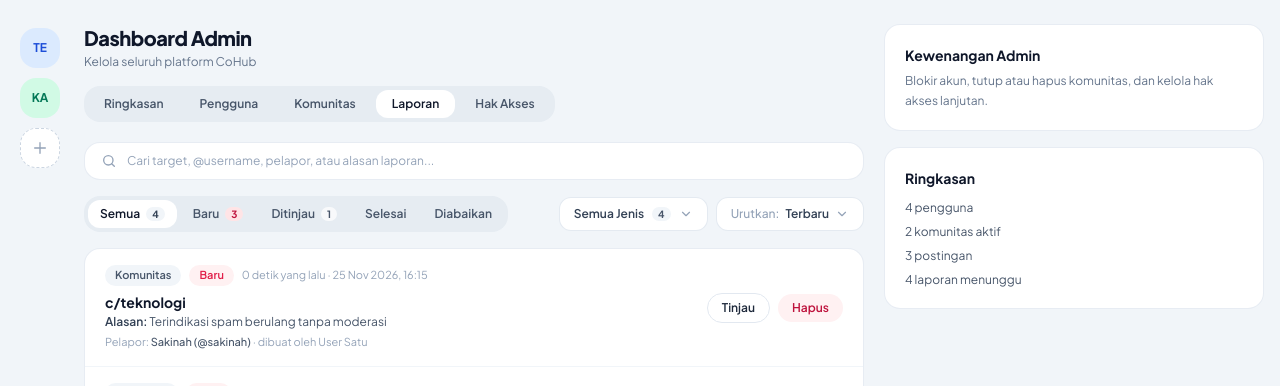
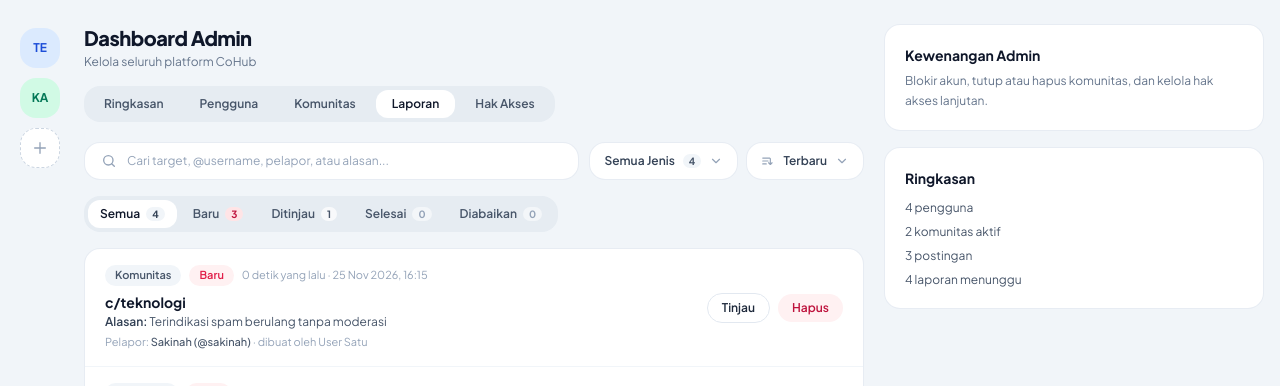
Before and after one commit to Oiyabo/CoHub, a Laravel app: page /admin/reports in a window 1280 px wide. Shown: the part 65-451 px from the top of the page. Run offline with Laravel 12, Linux system fonts and the light colour scheme; a user stored in the database is signed in; data comes from the database, SQL or seed files in the repository; data that the repository does not hold is empty; style sheets or scripts are compiled from the project's sources.

Commit message:
fix(admin-reports): stabilize filter toolbar layout across filter and sort changes
- Align search input with type and sort dropdown controls on a fixed top row
- Keep status filter pills with uniform count badges on a dedicated second row with Reset filter action

```diff
--- a/resources/views/admin/reports.blade.php
+++ b/resources/views/admin/reports.blade.php
@@ -73,8 +73,9 @@
             <span x-text="flashMsg"></span>
         </div>
 
+        <div class="flex flex-col sm:flex-row sm:items-center gap-2.5">
             <form method="GET" action="{{ route('admin.reports.index') }}"
-              class="bg-white rounded-2xl border border-slate-200/80 px-4 py-2.5 shadow-2xs flex items-center gap-2.5">
+                  class="flex-1 min-w-0 bg-white rounded-2xl border border-slate-200/80 px-4 py-2.5 shadow-2xs flex items-center gap-2.5">
                 @if($statusFilter !== 'all')
                     <input type="hidden" name="status" value="{{ $statusFilter }}">
                 @endif
@@ -91,37 +92,15 @@
                 <input type="text"
                        name="search"
                        value="{{ $search }}"
-                   placeholder="Cari target, @username, pelapor, atau alasan laporan..."
-                   class="w-full border-0 bg-transparent p-0 text-xs text-slate-800 placeholder-slate-400 focus:ring-0 focus:outline-none">
-            @if($search !== '' || $statusFilter !== 'all' || $typeFilter !== 'all' || $sort !== 'latest')
-                <a href="{{ route('admin.reports.index') }}" class="text-[11px] font-semibold text-slate-400 hover:text-slate-600 shrink-0">Reset</a>
-            @endif
+                       placeholder="Cari target, @username, pelapor, atau alasan..."
+                       class="w-full min-w-0 border-0 bg-transparent p-0 text-xs text-slate-800 placeholder-slate-400 focus:ring-0 focus:outline-none">
             </form>
 
-        <div class="flex flex-wrap items-center justify-between gap-2.5">
-            <div class="inline-flex items-center gap-1 bg-slate-200/70 p-1 rounded-2xl flex-wrap">
-                @foreach($statusTabs as $statusKey => $statusLabel)
-                    @php
-                        $countVal = $statusCounts[$statusKey] ?? 0;
-                        $isActive = $statusFilter === $statusKey;
-                    @endphp
-                    <a href="{{ $buildFilterUrl(['status' => $statusKey]) }}"
-                       class="px-3 py-1.5 rounded-xl text-xs font-semibold transition-all inline-flex items-center gap-1.5 {{ $isActive ? 'bg-white text-slate-900 shadow-2xs' : 'text-slate-600 hover:text-slate-900' }}">
-                        <span>{{ $statusLabel }}</span>
-                        @if($countVal > 0)
-                            <span class="px-1.5 py-0.5 rounded-full text-[10px] font-bold leading-none {{ $statusKey === 'new' ? 'bg-rose-100 text-rose-700' : ($isActive ? 'bg-slate-100 text-slate-700' : 'bg-white/70 text-slate-600') }}">
-                                {{ $countVal }}
-                            </span>
-                        @endif
-                    </a>
-                @endforeach
-            </div>
-
-            <div class="flex items-center gap-2 flex-wrap">
+            <div class="flex items-center gap-2 shrink-0">
                 <div class="relative" x-data="{ open: false }" @click.outside="open = false">
                     <button type="button"
                             @click="open = !open"
-                            class="px-3.5 py-2 rounded-xl border border-slate-200/90 bg-white hover:border-slate-300 text-xs font-semibold text-slate-700 shadow-2xs inline-flex items-center gap-2 cursor-pointer transition-colors">
+                            class="px-3.5 py-2.5 rounded-2xl border border-slate-200/80 bg-white hover:border-slate-300 text-xs font-semibold text-slate-700 shadow-2xs inline-flex items-center gap-2 whitespace-nowrap cursor-pointer transition-colors">
                         <span>{{ $typeOptions[$typeFilter] ?? 'Semua Jenis' }}</span>
                         <span class="px-1.5 py-0.5 rounded-full text-[10px] font-bold leading-none bg-slate-100 text-slate-600">
                             {{ $typeCounts[$typeFilter] ?? 0 }}
@@ -134,7 +113,7 @@
                     <div x-show="open"
                          x-transition
                          style="display: none;"
-                         class="absolute right-0 mt-1.5 w-48 bg-white rounded-2xl border border-slate-200/90 shadow-lg py-1.5 z-30">
+                         class="absolute left-0 sm:left-auto sm:right-0 mt-1.5 w-48 bg-white rounded-2xl border border-slate-200/90 shadow-lg py-1.5 z-30">
                         @foreach($typeOptions as $typeKey => $typeLabel)
                             <a href="{{ $buildFilterUrl(['type' => $typeKey]) }}"
                                class="px-3.5 py-2 text-xs flex items-center justify-between gap-2 transition-colors {{ $typeFilter === $typeKey ? 'bg-blue-50/70 text-blue-700 font-bold' : 'text-slate-700 hover:bg-slate-50 font-medium' }}">
@@ -150,8 +129,10 @@
                 <div class="relative" x-data="{ open: false }" @click.outside="open = false">
                     <button type="button"
                             @click="open = !open"
-                            class="px-3.5 py-2 rounded-xl border border-slate-200/90 bg-white hover:border-slate-300 text-xs font-semibold text-slate-700 shadow-2xs inline-flex items-center gap-1.5 cursor-pointer transition-colors">
-                        <span class="text-slate-400 font-medium">Urutkan:</span>
+                            class="px-3.5 py-2.5 rounded-2xl border border-slate-200/80 bg-white hover:border-slate-300 text-xs font-semibold text-slate-700 shadow-2xs inline-flex items-center gap-2 whitespace-nowrap cursor-pointer transition-colors">
+                        <svg class="w-3.5 h-3.5 text-slate-400 shrink-0" fill="none" stroke="currentColor" viewBox="0 0 24 24">
+                            <path stroke-linecap="round" stroke-linejoin="round" stroke-width="2" d="M3 7h12M3 12h9m-9 5h6m7-9v10m0 0-3-3m3 3 3-3"></path>
+                        </svg>
                         <span>{{ $sortOptions[$sort] ?? 'Terbaru' }}</span>
                         <svg class="w-3.5 h-3.5 text-slate-400 transition-transform" :class="open ? 'rotate-180' : ''" fill="none" stroke="currentColor" viewBox="0 0 24 24">
                             <path stroke-linecap="round" stroke-linejoin="round" stroke-width="2" d="m6 9 6 6 6-6"></path>
@@ -171,6 +152,31 @@
                     </div>
                 </div>
             </div>
+        </div>
+
+        <div class="flex items-center justify-between gap-2.5 flex-wrap">
+            <div class="inline-flex items-center gap-1 bg-slate-200/70 p-1 rounded-2xl flex-wrap">
+                @foreach($statusTabs as $statusKey => $statusLabel)
+                    @php
+                        $countVal = $statusCounts[$statusKey] ?? 0;
+                        $isActive = $statusFilter === $statusKey;
+                    @endphp
+                    <a href="{{ $buildFilterUrl(['status' => $statusKey]) }}"
+                       class="px-3 py-1.5 rounded-xl text-xs font-semibold transition-all inline-flex items-center gap-1.5 whitespace-nowrap {{ $isActive ? 'bg-white text-slate-900 shadow-2xs' : 'text-slate-600 hover:text-slate-900' }}">
+                        <span>{{ $statusLabel }}</span>
+                        <span class="px-1.5 py-0.5 rounded-full text-[10px] font-bold leading-none {{ $statusKey === 'new' && $countVal > 0 ? 'bg-rose-100 text-rose-700' : ($countVal === 0 ? 'bg-white/50 text-slate-400' : ($isActive ? 'bg-slate-100 text-slate-700' : 'bg-white/70 text-slate-600')) }}">
+                            {{ $countVal }}
+                        </span>
+                    </a>
+                @endforeach
+            </div>
+
+            @if($search !== '' || $statusFilter !== 'all' || $typeFilter !== 'all' || $sort !== 'latest')
+                <a href="{{ route('admin.reports.index') }}"
+                   class="px-3 py-1.5 rounded-xl text-xs font-semibold text-slate-500 hover:text-slate-800 hover:bg-slate-200/60 transition-colors shrink-0">
+                    Reset filter
+                </a>
+            @endif
         </div>
 
         <div class="bg-white rounded-2xl border border-slate-200/80 divide-y divide-slate-100 shadow-2xs overflow-hidden">
```
Lines whose indentation alone changed are shown as unchanged.
